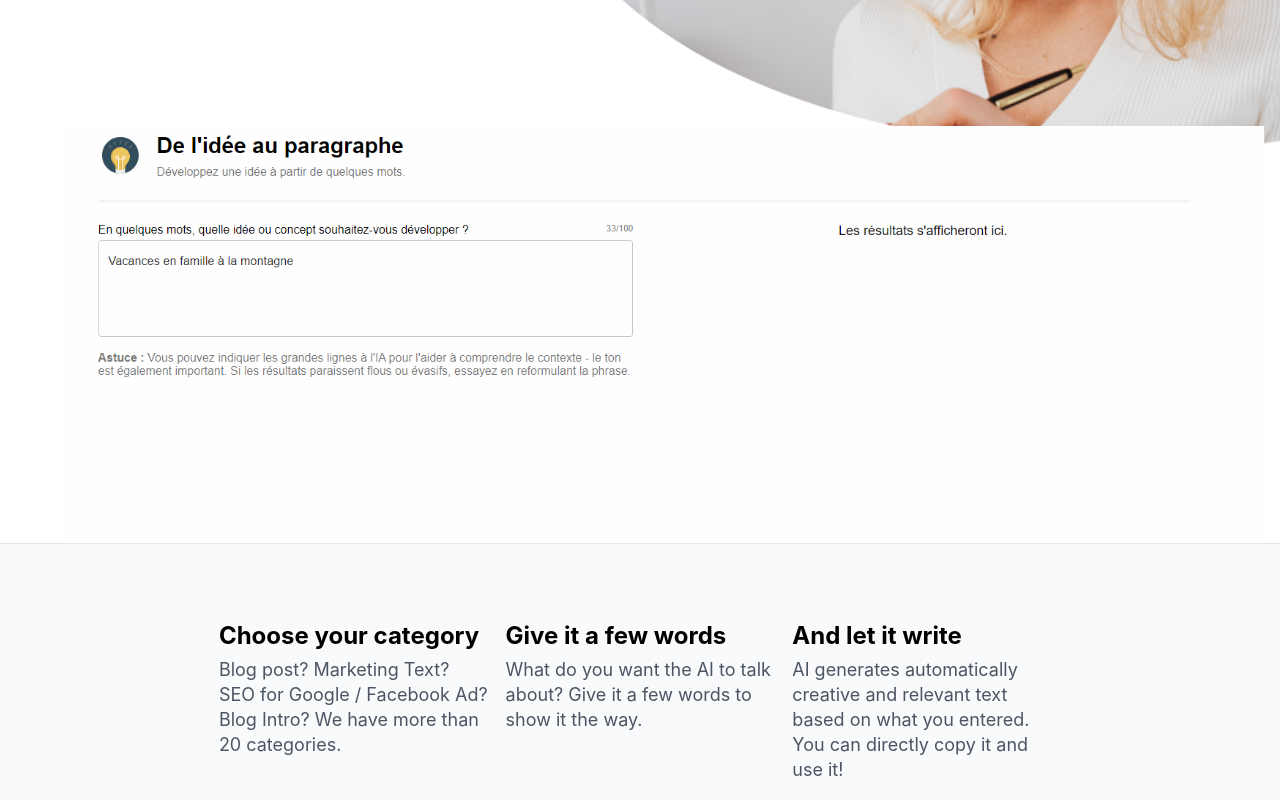
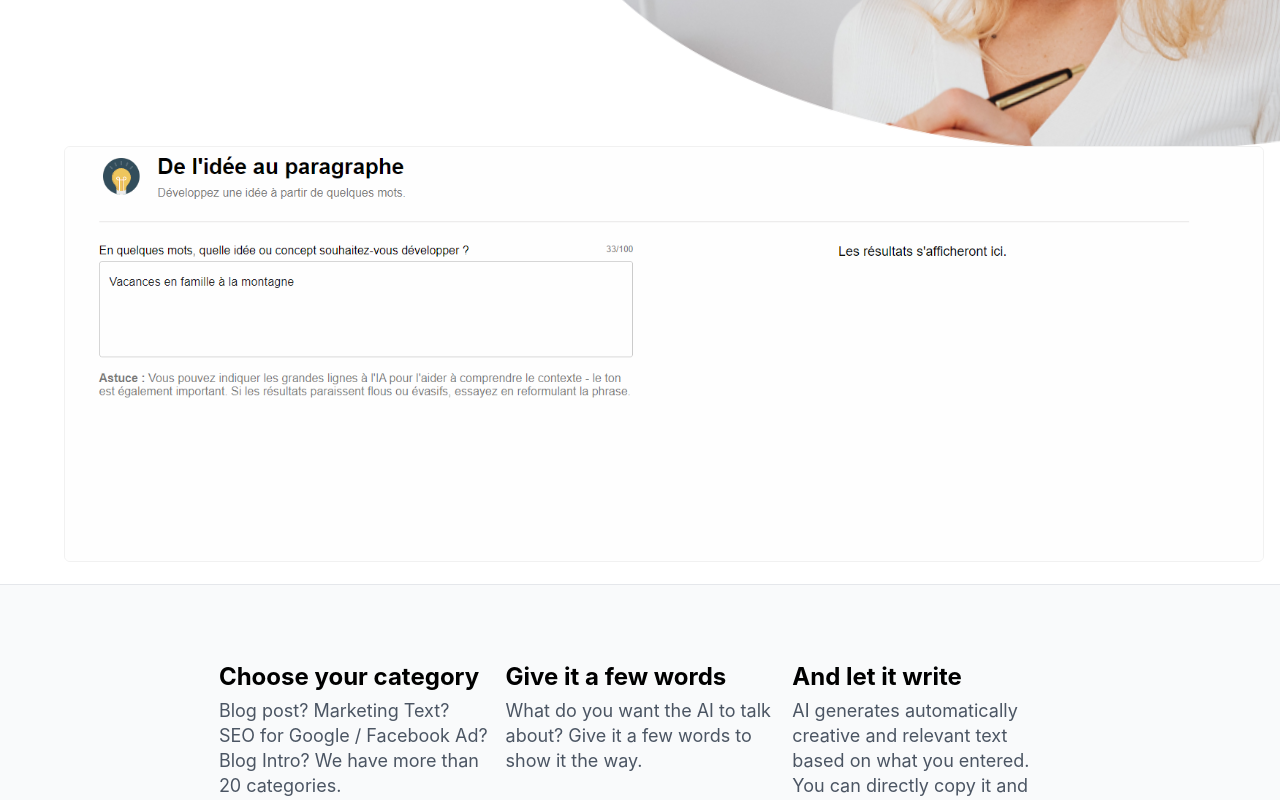
Before and after one commit to YoannBuzenet/ai_next_app, a Next.js app: page / in a window 1280 px wide. Shown: the part 620-1420 px from the top of the page. Built offline with nearby package versions, Linux system fonts and the light colour scheme; no server answers.

Commit message:
adding style to the gif

```diff
--- a/styles/Home.module.css
+++ b/styles/Home.module.css
@@ -161,7 +161,9 @@
 }
 .afterfirstLiner img {
   width: 1200px;
-  margin: auto;
+  margin: 2rem auto;
+  border: 1px solid var(--darker-light-grey-background);
+  border-radius: 6px;
 }
 
 @media only screen and (max-width: 1450px) {
```
